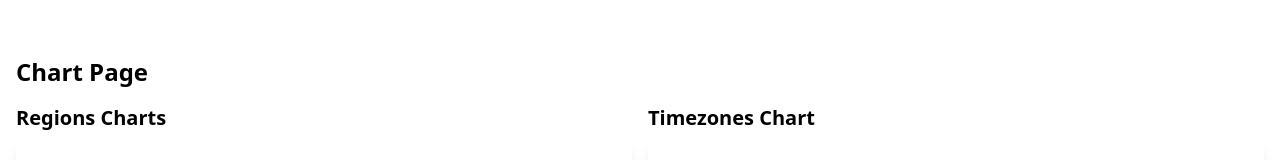
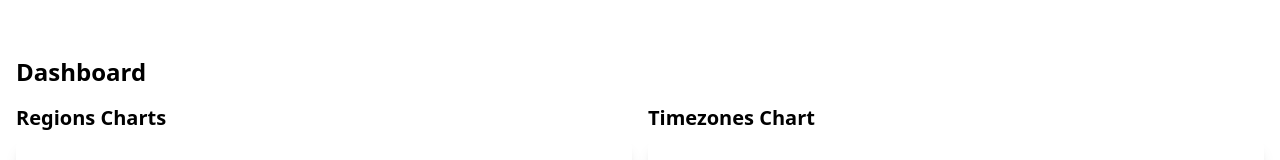
Before and after one commit to Sa-ar/countries, a React (Vite) app: page / in a window 1280 px wide. Shown: the top 160 px of the page. Built offline with nearby package versions, Linux system fonts and the light colour scheme; no server answers.

Commit message:
change title in charts page

```diff
--- a/src/pages/charts.tsx
+++ b/src/pages/charts.tsx
@@ -6,7 +6,7 @@
 const ChartsPage = () => {
   return (
     <div className="container mx-auto p-4">
-      <h1 className="text-2xl font-bold mb-4">Chart Page</h1>
+      <h1 className="text-2xl font-bold mb-4">Dashboard</h1>
       <div className="flex flex-col md:flex-row gap-4">
         <div className="w-full md:w-1/2">
           <h2 className="text-xl font-bold mb-2">Regions Charts</h2>
```
